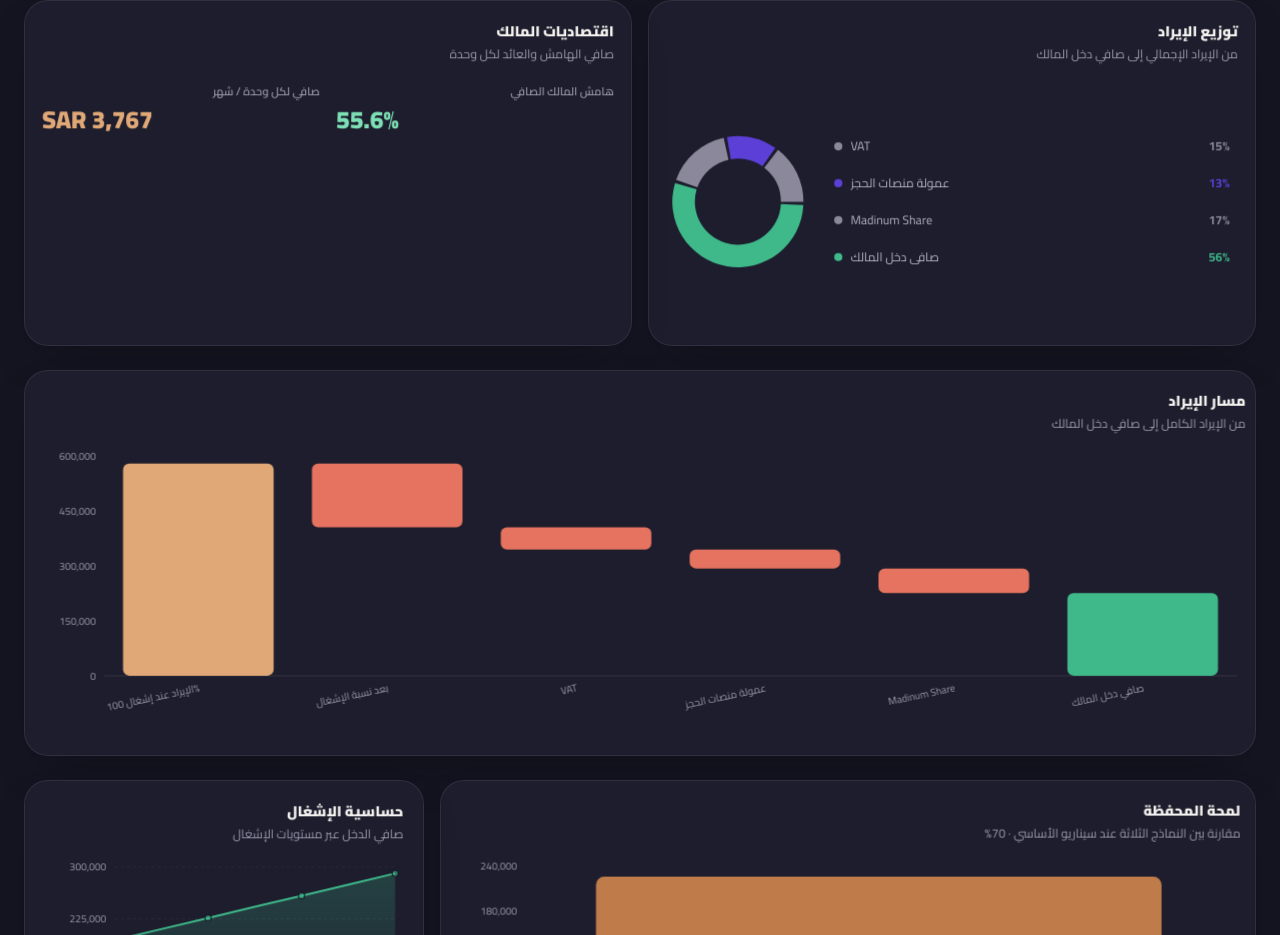
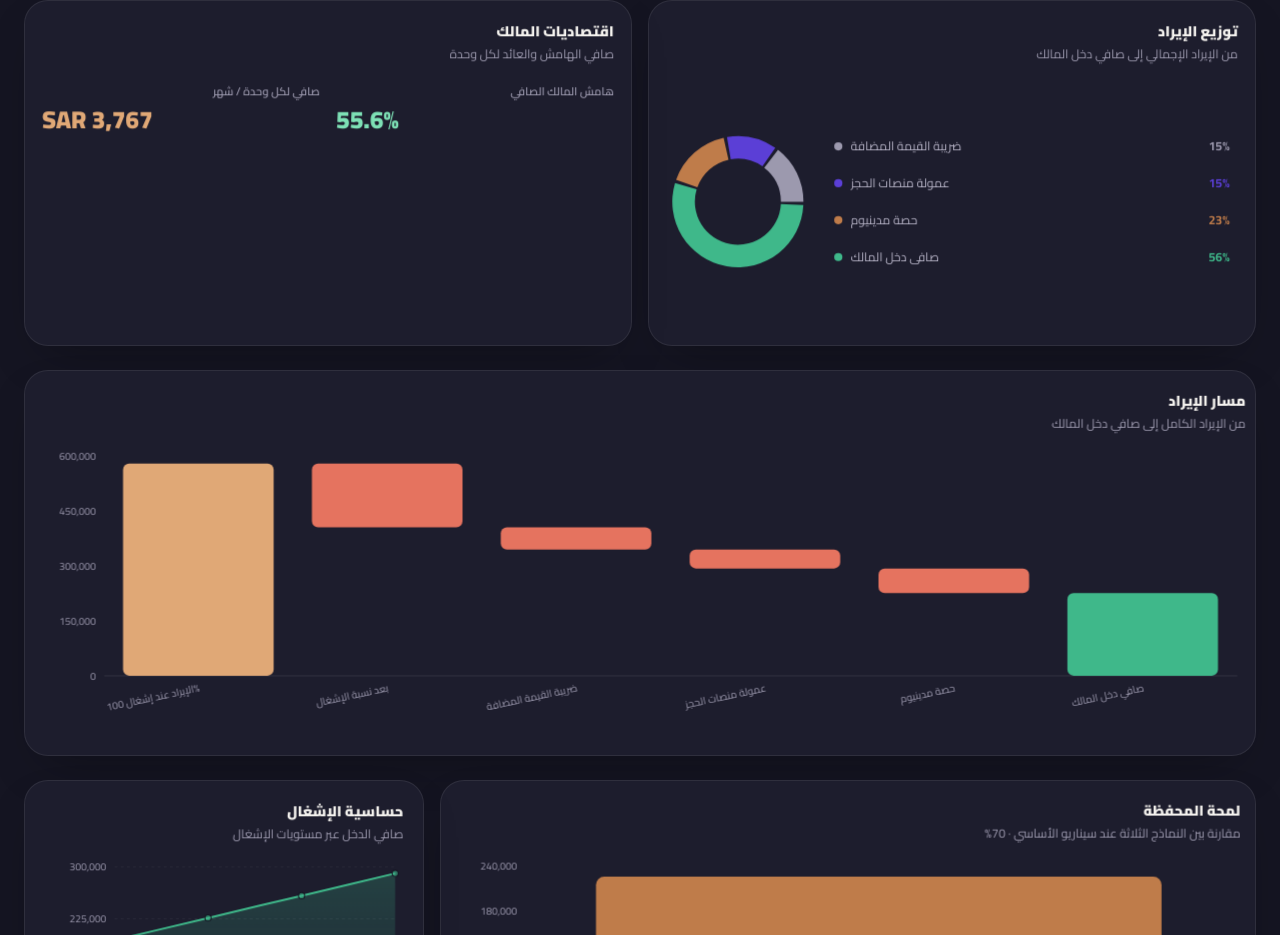
Before and after one commit to MostafaEzz9783/Leora, a React (Vite) app: page / in a window 1280 px wide. Shown: the part 1391-2326 px from the top of the page. Built offline with nearby package versions, Linux system fonts and the light colour scheme.

Commit message:
Fix fee percentage display

```diff
--- a/src/components/RevenueDistributionDonut.jsx
+++ b/src/components/RevenueDistributionDonut.jsx
@@ -7,7 +7,9 @@ import { chartTheme, colors } from "@/lib/theme";
 
 const FEE_COLORS = {
   mathwaaShare: colors.bronze,
+  vat: "#9C99AE",
   otaFee: colors.purple,
+  madinumShare: colors.bronze,
 };
 
 function RevenueDistributionDonut({ t, row }) {
@@ -20,6 +22,7 @@ function RevenueDistributionDonut({ t, row }) {
         name: t.fees[deduction.labelKey],
         value: deduction.amount,
         color: FEE_COLORS[deduction.key] ?? "#8b889c",
+        displayPercent: deduction.rate * 100,
         index,
       })),
       {
@@ -27,6 +30,7 @@ function RevenueDistributionDonut({ t, row }) {
         name: t.kpi.netToOwner,
         value: row.netRevenue,
         color: colors.best,
+        displayPercent: null,
         index: row.deductions.length,
       },
     ],
@@ -87,7 +91,7 @@ function RevenueDistributionDonut({ t, row }) {
                   </span>
                 </span>
                 <span className="font-bold flex-shrink-0" style={{ color: slice.color, direction: "ltr" }}>
-                  {((slice.value / total) * 100).toFixed(0)}%
+                  {(slice.displayPercent ?? (slice.value / total) * 100).toFixed(0)}%
                 </span>
               </div>
             ))}
--- a/src/i18n/translations.js
+++ b/src/i18n/translations.js
@@ -52,8 +52,8 @@ export const translations = {
     fees: {
       mathwaaShare: "حصة مدينيوم",
       otaFee: "عمولة منصات الحجز",
-      vat: "VAT",
-      madinumShare: "Madinum Share",
+      vat: "ضريبة القيمة المضافة",
+      madinumShare: "حصة مدينيوم",
     },
     selectors: {
       project: "المشروع",
```
